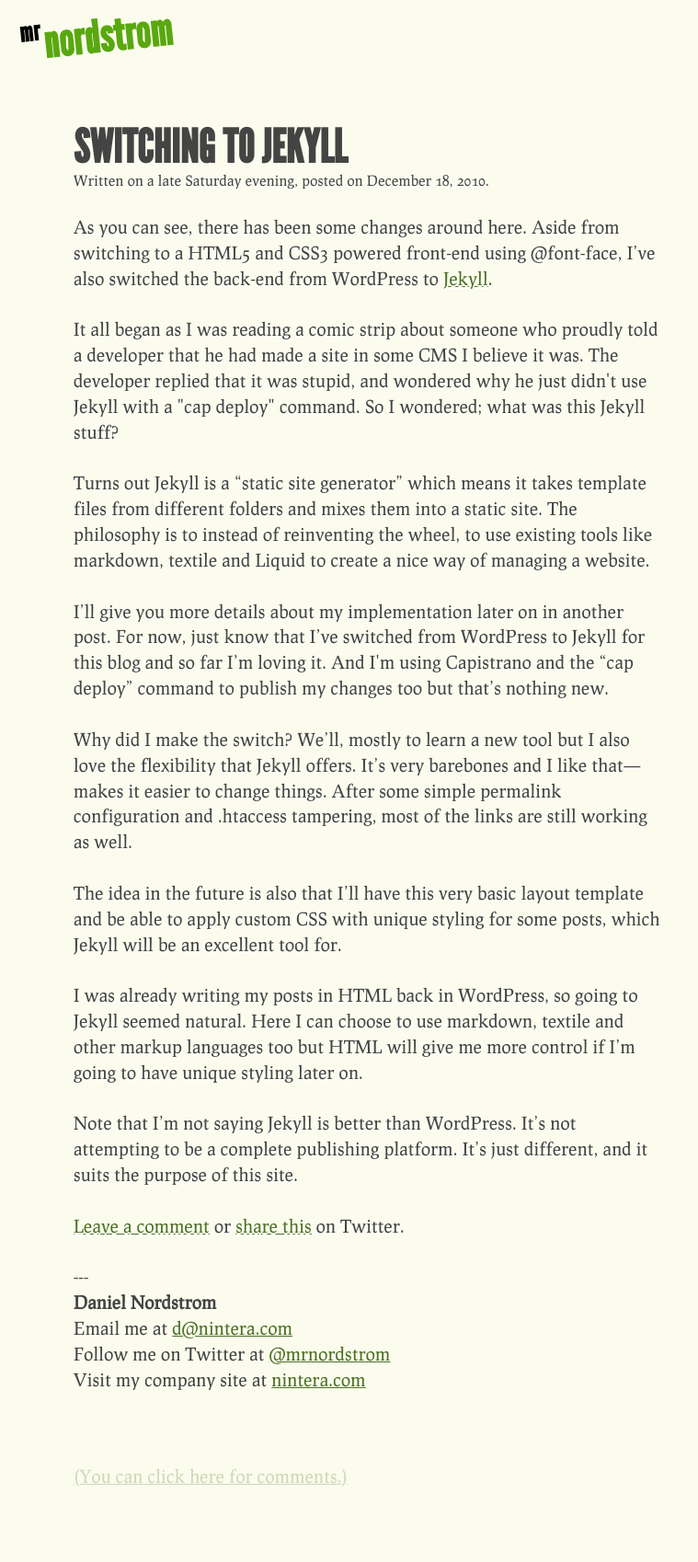
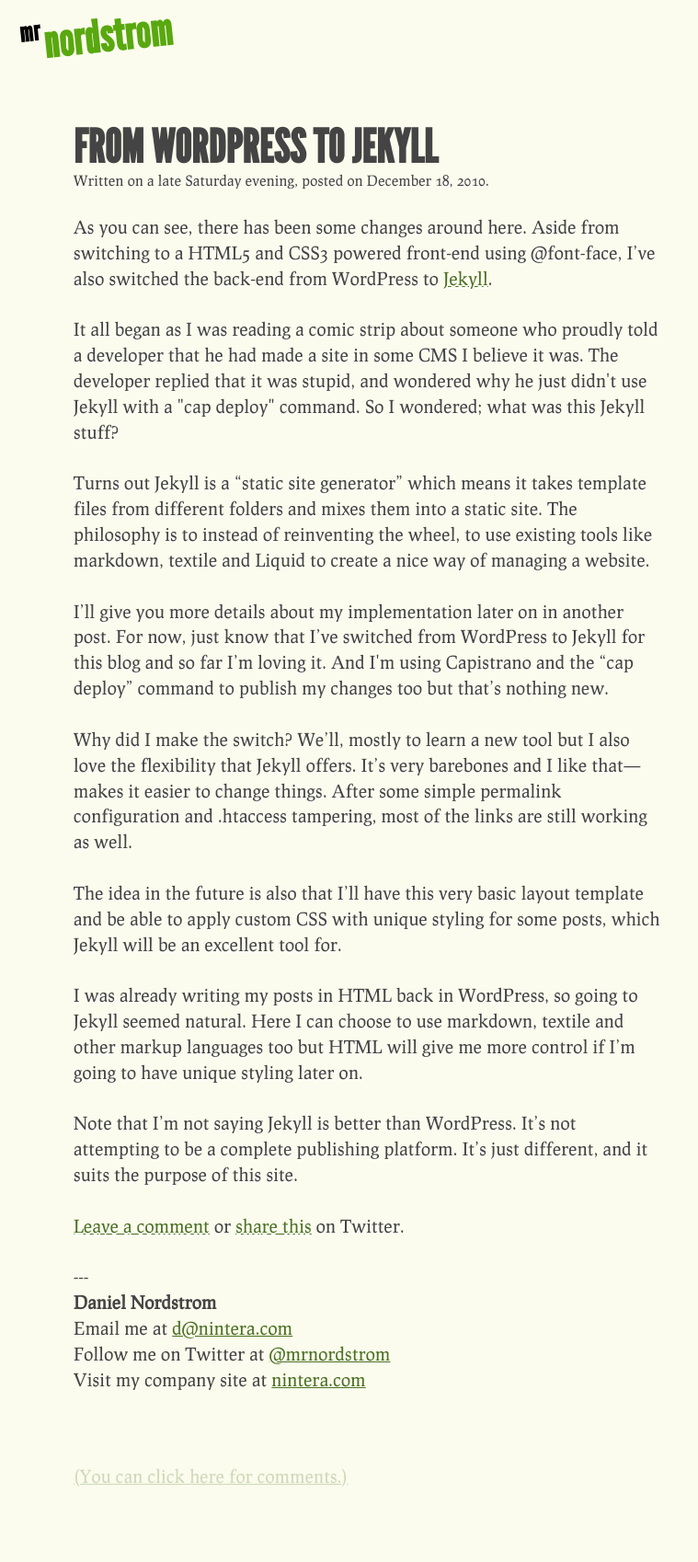
Before and after one commit to dnordstrom/mrnordstrom.com, a Jekyll site: the page built from _posts/2010-12-18-from-wordpress-to-jekyll.html, in a window 1280 px wide. Shown: the whole page at 92% size, without its empty margins (0-759 px from the left). Built offline with Jekyll 4.4.1, drawn with Linux system fonts in a browser that asks for light colours; Markdown is read by kramdown in place of the engine named in the settings; comment, search, counter and statistics services are not loaded.

Commit message:
Adding WordPress to Jekyll post

```diff
--- a/_posts/2010-12-18-from-wordpress-to-jekyll.html
+++ b/_posts/2010-12-18-from-wordpress-to-jekyll.html
@@ -1,6 +1,6 @@
 ---
 layout: post
-title: Switching to Jekyll
+title: From WordPress To Jekyll
 tags:
 - jekyll
 - blogging
```
